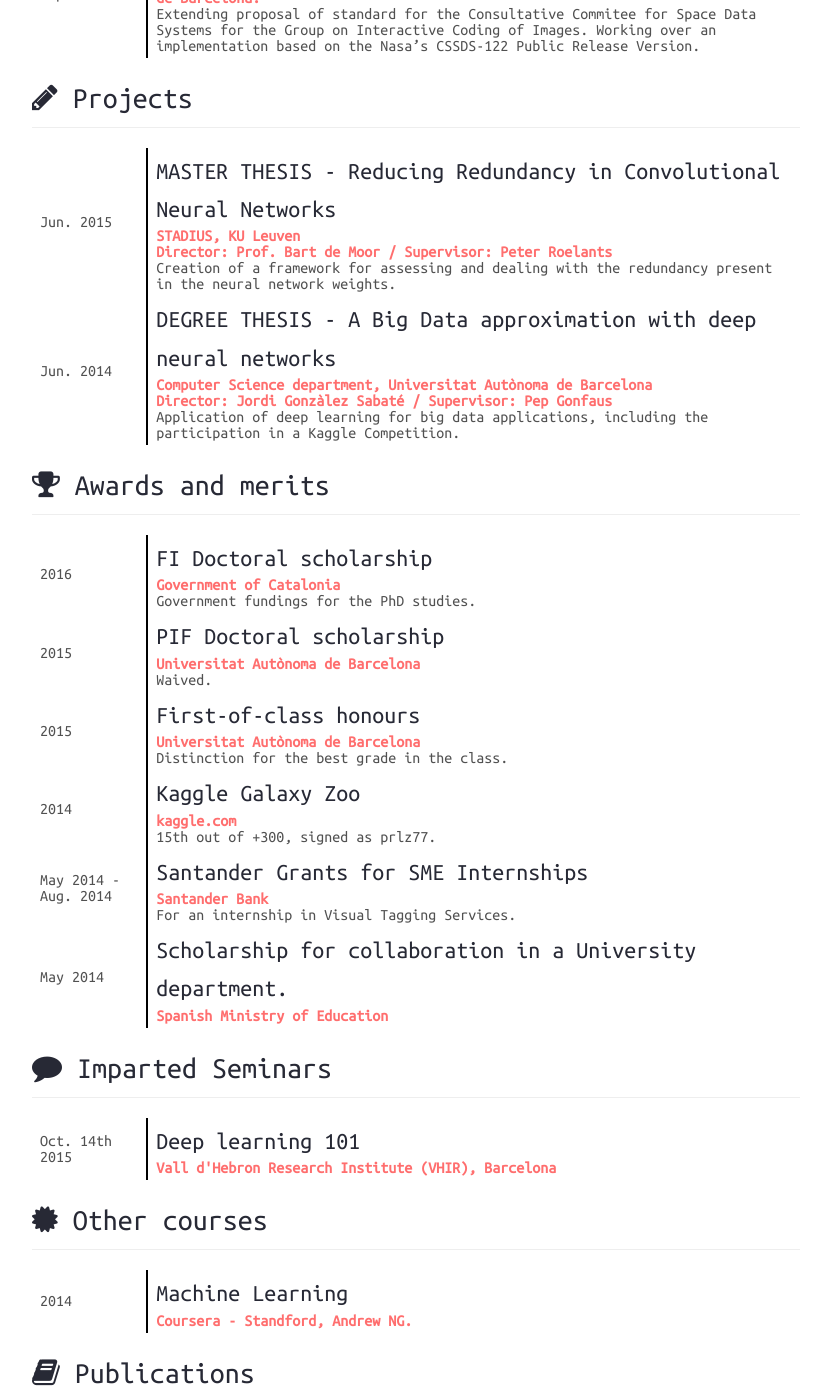
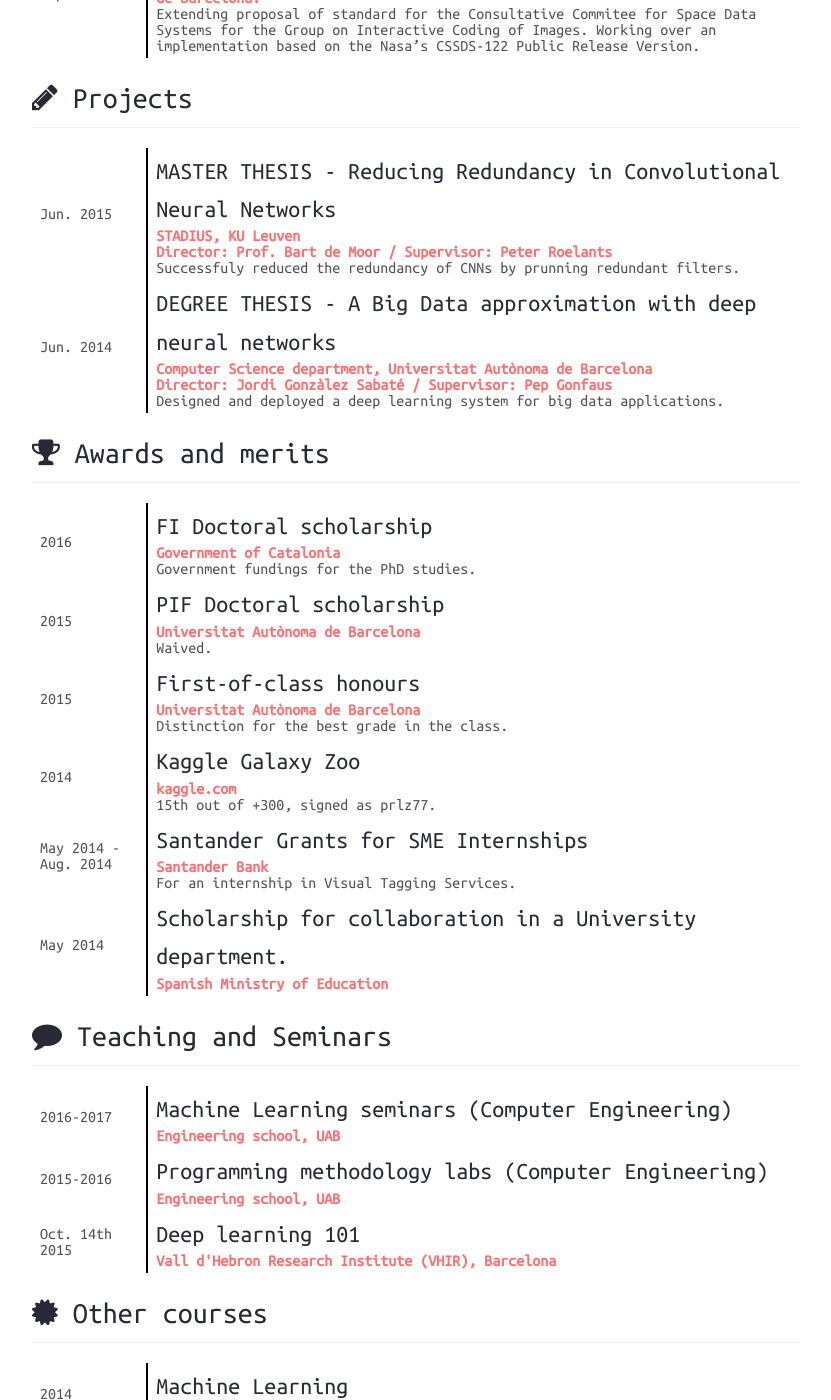
Before and after one commit to prlz77/prlz77.github.io, a Jekyll site: the page built from resume.md, in a window 1280 px wide and 1400 px high, scrolled down 1203 px. Shown: the whole window, without its empty margins (224-1055 px from the left). Built offline with Jekyll 4.4.1, drawn with Linux system fonts in a browser that asks for light colours; nearby versions of some CDN libraries; some of the changed text lies outside the part shown.

Commit message:
upload last source

```diff
--- a/_data/resume.yaml
+++ b/_data/resume.yaml
@@ -40,15 +40,21 @@
     where: STADIUS, KU Leuven
     director: Prof. Bart de Moor
     supervisor: Peter Roelants
-    description: Creation of a framework for assessing and dealing with the redundancy present in the neural network weights.
+    description: Successfuly reduced the redundancy of CNNs by prunning redundant filters.
     when: Jun. 2015
   - name: "DEGREE THESIS - A Big Data approximation with deep neural networks"
     where: Computer Science department, Universitat Autònoma de Barcelona
     director: Jordi Gonzàlez Sabaté
     supervisor: Pep Gonfaus
     when: Jun. 2014
-    description: Application of deep learning for big data applications, including the participation in a Kaggle Competition.
+    description: Designed and deployed a deep learning system for big data applications.
 seminars:
+  - name: "Machine Learning seminars (Computer Engineering)"
+    where: "Engineering school, UAB"
+    when: 2016-2017
+  - name: "Programming methodology labs (Computer Engineering)"
+    where: "Engineering school, UAB"
+    when: 2015-2016
   - name: "Deep learning 101"
     where: "Vall d'Hebron Research Institute (VHIR), Barcelona"
     when: Oct. 14th 2015
@@ -81,3 +87,6 @@
     where: "Coursera - Standford, Andrew NG."
     description: "Machine Learning course on coursera. Max. score."
     when: "2014"
+reviewing:
+  - conferences: NIPS2016
+    journals: PR(SI-AMDO)2017
--- a/_layouts/resume.html
+++ b/_layouts/resume.html
@@ -79,7 +79,7 @@
       </tr>
     {% endfor %}
   </table>
-  <h3><i class="fa fa-comment"></i> Imparted Seminars</h3>
+  <h3><i class="fa fa-comment"></i> Teaching and Seminars </h3>
   <hr style="margin-top:0px;">
   <table>
     {% for seminar in site.data.resume.seminars %}
@@ -103,6 +103,19 @@
       </tr>
     {% endfor %}
   </table>
+  <h3><i class="fa fa-check-square"></i> Reviewing</h3>
+  <hr style="margin-top:0px;">
+  {% assign reviewing = site.data.resume.reviewing | first %}
+  <table>
+      <tr>
+        <td class="first-col" style="width: 15%;"><b>Journals<b></td>
+        <td class="second-col">{{ reviewing.journals }}</td>
+      </tr>
+      <tr>
+          <td class="first-col" style="width: 15%;"><b>Conferences</b></td>
+        <td class="second-col">{{ reviewing.conferences }}</td>
+     </tr>
+  </table>
   <h3><i class="fa fa-book"></i> Publications</h3>
   <hr style="margin-top:0px;">
   {% bibliography %}
```
